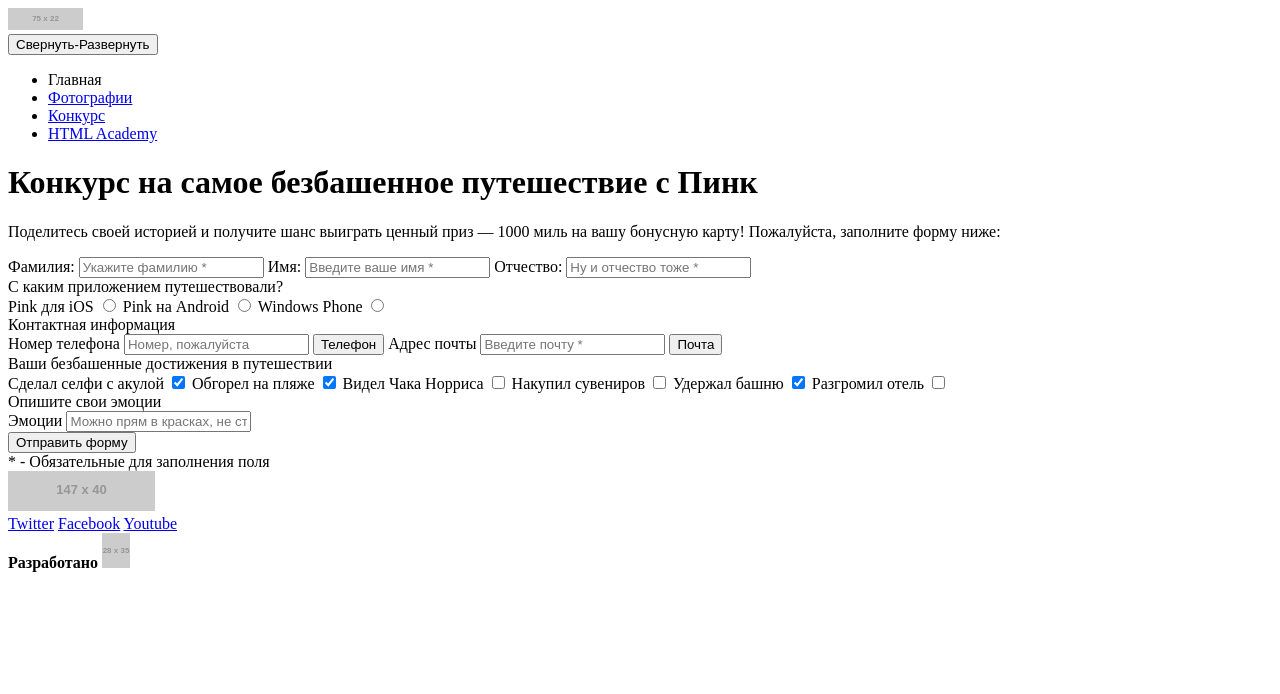
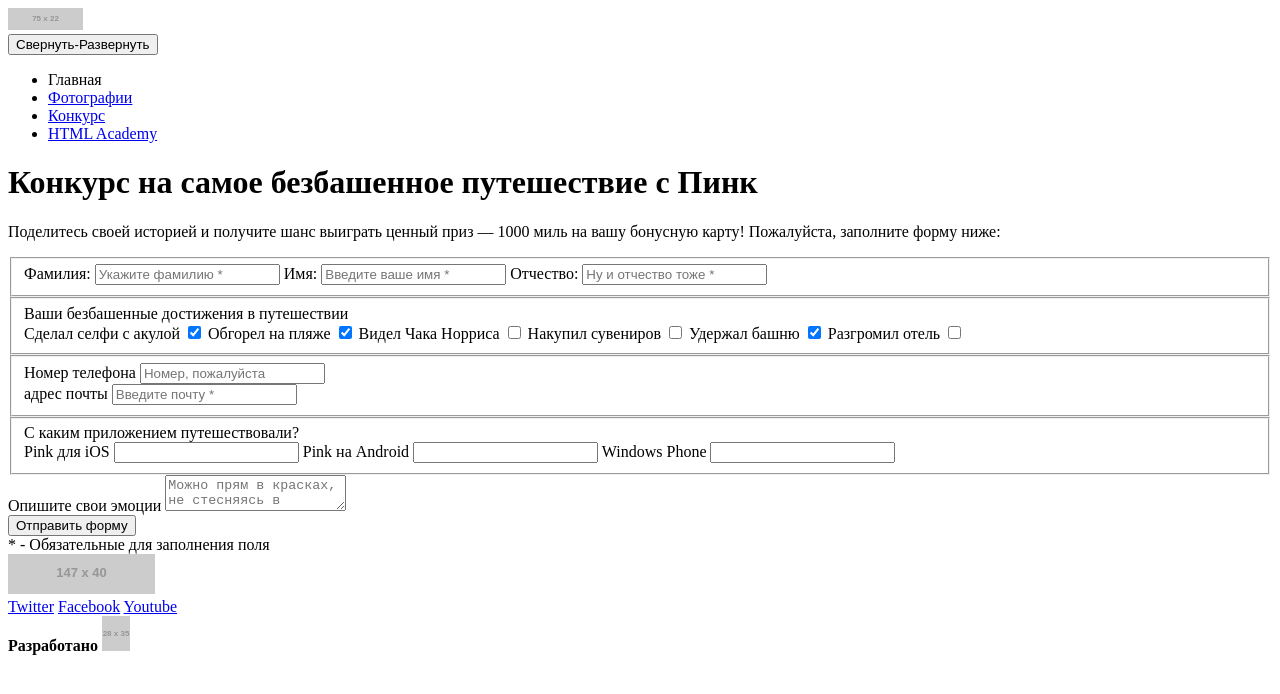
Before and after one commit to Yana-Ch/289419-pink, a website: page form.html in a window 1280 px wide. Drawn offline with Linux system fonts and the light colour scheme; placeholder pictures from the web are drawn by us.

Commit message:
правка form.html

```diff
--- a/form.html
+++ b/form.html
@@ -7,7 +7,10 @@
 <body>
 <header class="page-header">
   <nav class="main-nav">
-    <div class="page-header__logo"><img src="http://placehold.it/75x22" alt="Logo" width="75" height="22"></div>
+    <div class="page-header__logo">
+      <a href="index.html">
+        <img src="http://placehold.it/75x22" alt="Logo" width="75" height="22">
+    </div>
     <button class="main-nav__btn-menu">Свернуть-Развернуть</button>
     <ul class="main-nav__list">
       <li class="main-nav__item main-nav__item--active"><a>Главная</a></li>
@@ -19,11 +22,13 @@
 </header>
 
 <main>
-  <div class="intro">
-    <h1 class="intro__title">Конкурс на самое безбашенное путешествие с Пинк</h1>
-    <p class="intro__text">Поделитесь своей историей и получите шанс выиграть ценный приз — 1000 миль на вашу бонусную карту! Пожалуйста, заполните форму ниже:</p>
+  <div class="contest">
+    <h1 class="contest__title">Конкурс на самое безбашенное путешествие с Пинк</h1>
+    <p class="contest__text">Поделитесь своей историей и получите шанс выиграть ценный приз — 1000 миль на вашу бонусную карту! Пожалуйста, заполните форму ниже:</p>
   </div>
-  <form class="main-form main-form__wrapper" method="post" action="https://echo.htmlacademy.ru/">
+
+  <form class="main-form" method="post" action="https://echo.htmlacademy.ru/">
+    <fieldset class="main-form__user-data">
       <div class="main-form__info">
         <label for="surname">Фамилия:</label>
         <input type="text" id="surname" placeholder="Укажите фамилию *" required>
@@ -32,28 +37,9 @@
         <label for="second-name">Отчество:</label>
         <input type="text" id="second-name" placeholder="Ну и отчество тоже *" required>
       </div>
+    </fieldset>
 
-    <div class="main-form__apps">
-      <div class="main-form__apps-text">С каким приложением путешествовали?</div>
-      <label for="ios">Pink для iOS</label>
-      <input type="radio" id="ios">
-      <label for="android">Pink на Android</label>
-      <input type="radio" id="android">
-      <label for="wp">Windows Phone</label>
-      <input type="radio" id="wp">
-    </div>
-
-    <div class="main-form__contacts">
-      <div class="main-form__contacts-text">Контактная информация</div>
-      <label for="phone">Номер телефона</label>
-      <input type="text" id="phone" placeholder="Номер, пожалуйста">
-      <button class="main-form__contacts-btn" type="button" title="Телефон">Телефон</button>
-      <label for="mail">Адрес почты</label>
-      <input type="text" id="mail" placeholder="Введите почту *" required>
-      <button class="main-form__contacts-btn" type="button" title="Почта">Почта</button>
-    </div>
-
-    <div class="main-form__achievements">
+    <fieldset class="main-form__achievements">
       <div class="main-form__achievements-text">Ваши безбашенные достижения в путешествии</div>
       <label for="shark">Сделал селфи с акулой</label>
       <input type="checkbox" id="shark" checked>
@@ -67,30 +53,53 @@
       <input type="checkbox" id="tower" checked>
       <label for="hotel">Разгромил отель</label>
       <input type="checkbox" id="hotel">
+    </fieldset>
+
+    <fieldset class="main-form__contacts">
+      <div class="main-form__field">
+        <label for="phone">Номер телефона</label>
+        <input type="tel" id="phone" name="phone" placeholder="Номер, пожалуйста">
       </div>
+      <div class="main-form__field">
+        <label for="your-email">адрес почты</label>
+        <input type="email" id="your-email" name="your-email" placeholder="Введите почту *" required>
+      </div>
+    </fieldset>
+
+    <fieldset class="main-form__apps">
+      <div class="main-form__apps-text">С каким приложением путешествовали?</div>
+      <label for="ios">Pink для iOS</label>
+      <input type="tel" id="ios">
+      <label for="android">Pink на Android</label>
+      <input type="tel" id="android">
+      <label for="wp">Windows Phone</label>
+      <input type="tel" id="wp">
+    </fieldset>
 
     <div class="main-form__emotions">
-      <div class="main-form__emotions-text">Опишите свои эмоции</div>
-      <label for="emotions">Эмоции</label>
-      <input type="text" id="emotions" placeholder="Можно прям в красках, не стесняясь в выражениях">
+      <label for="main-form__emotions-text">Опишите свои эмоции</label>
+      <textarea name="main-form__emotions-descr" id="main-form__emotions-text"
+                placeholder="Можно прям в красках, не стесняясь в выражениях"></textarea>
     </div>
     <input class="main-form__btn" type="submit" value="Отправить форму">
-    <div class="main-note"><span>*</span> - Обязательные для заполнения поля</div>
+    <div class="main-note"><span>*</span> - Обязательные для заполнения поля
+    </div>
   </form>
 </main>
 
+
 <footer class="main-footer">
-  <div class="logo logo--picture">
+  <div class="main-footer__logo">
     <a href="index.html"><img src="http://placehold.it/147x40" alt="Logo" width="147" height="40"></a>
   </div>
   <div class="social-links">
-    <a href="#" class="social-btn social-twitter">Twitter</a>
-    <a href="#" class="social-btn social-facebook">Facebook</a>
-    <a href="#" class="social-btn social-youtube">Youtube</a>
+    <a href="#" class="social-link--twitter">Twitter</a>
+    <a href="#" class="social-link--facebook">Facebook</a>
+    <a href="#" class="social-link--twitter">Youtube</a>
   </div>
   <div class="copyright">
     <b>Разработано</b>
-    <img src="http://placehold.it/28x35" alt="Лого Html Academ">
+    <img src="http://placehold.it/28x35" alt="Лого Html Academy">
   </div>
 </footer>
 </body>
```
Lines whose indentation alone changed are shown as unchanged.
